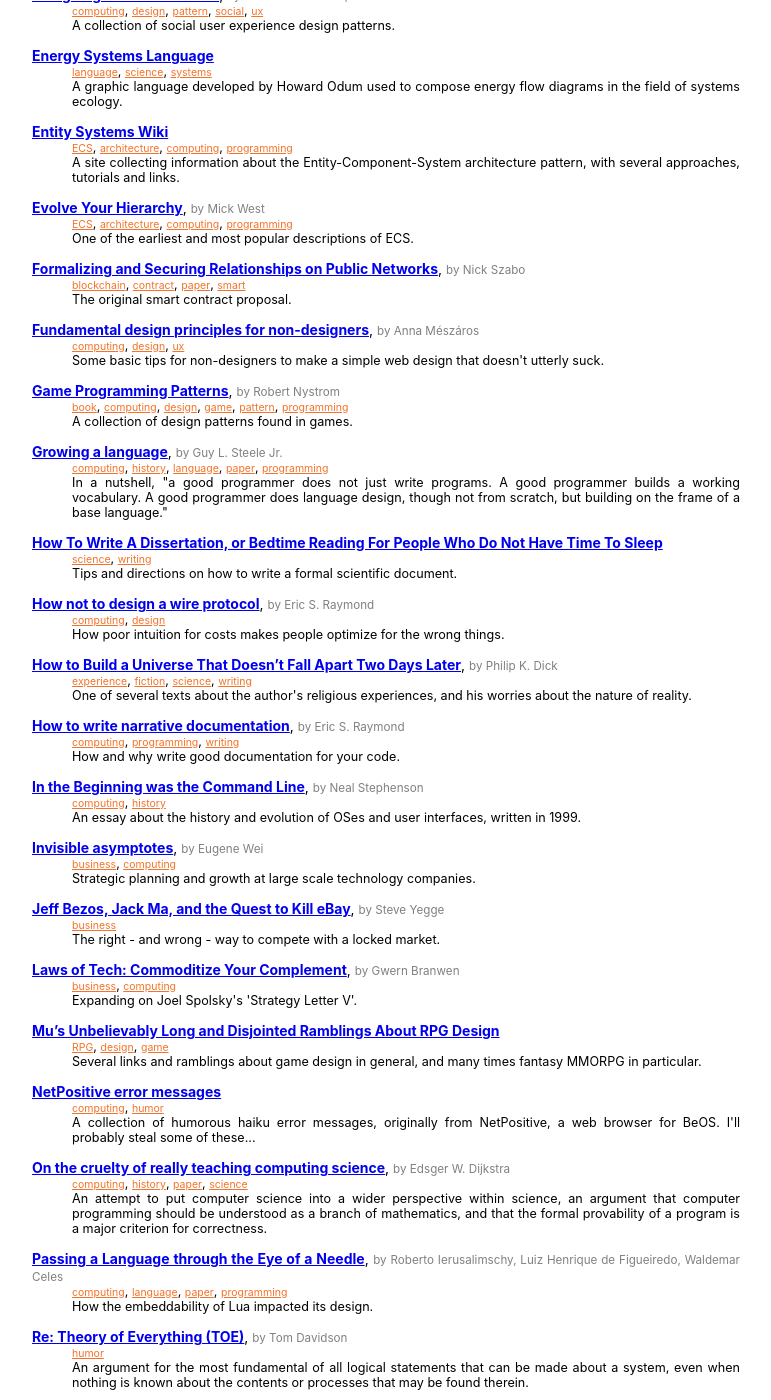
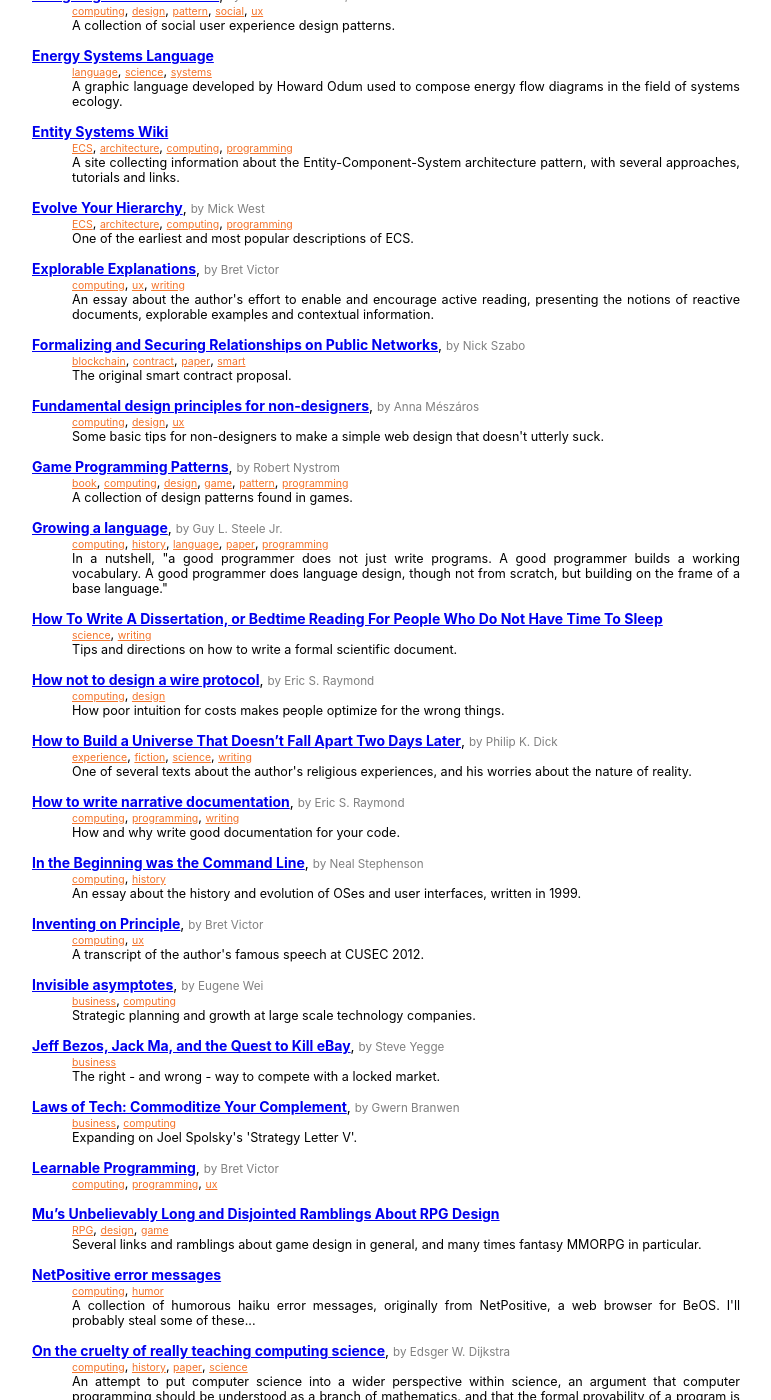
Before and after one commit to hanjos/hanjos.github.io, a Jekyll site: the page built from bookmarks.md, in a window 1280 px wide and 1400 px high, scrolled down 1021 px. Shown: the whole window, without its empty margins (322-1093 px from the left). Built offline with Jekyll 4.4.1, drawn with Linux system fonts in a browser that asks for light colours; some of the changed text lies outside the part shown.

Commit message:
Update bookmarks.yml

```diff
--- a/_data/bookmarks.yml
+++ b/_data/bookmarks.yml
@@ -249,3 +249,18 @@
   authors: Nick Szabo
   description: The original smart contract proposal.
   tags: ['blockchain', 'contract', 'paper', 'smart']
+- url: http://worrydream.com/ExplorableExplanations/
+  title: Explorable Explanations
+  authors: Bret Victor
+  description: An essay about the author's effort to enable and encourage active reading, presenting the notions of reactive documents, explorable examples and contextual information.
+  tags: ['computing', 'ux', 'writing']
+- url: https://jamesclear.com/great-speeches/inventing-on-principle-by-bret-victor
+  title: Inventing on Principle
+  authors: Bret Victor
+  description: A transcript of the author's famous speech at CUSEC 2012.
+  tags: ['computing', 'ux']
+- url: http://worrydream.com/LearnableProgramming/
+  title: Learnable Programming
+  authors: Bret Victor
+  descriptions: The author's answer to the question "How do we get people to understand programming?"
+  tags: ['computing', 'programming', 'ux']
```
